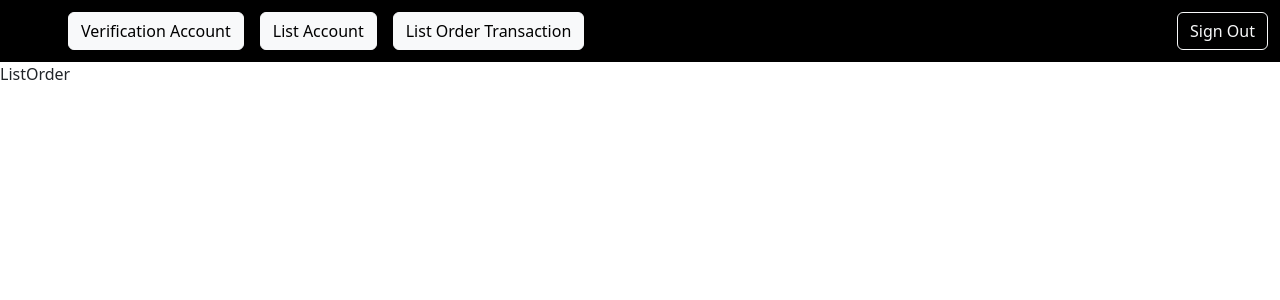
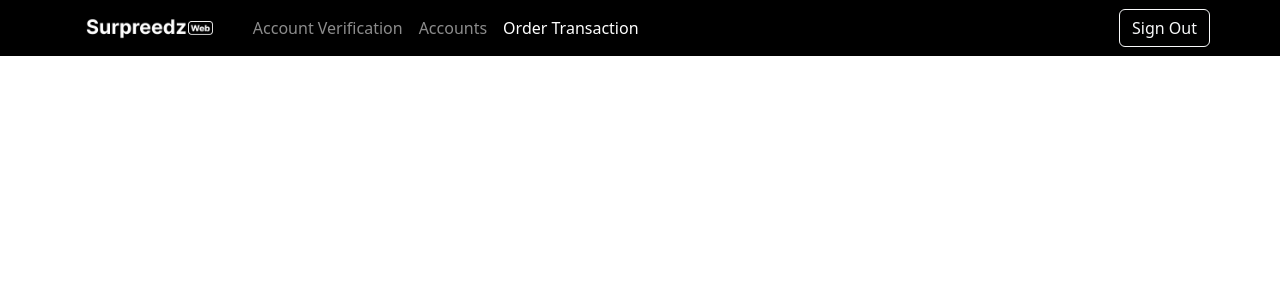
Before and after one commit to PandaNoob13/surpreedz-cms, a React (Create React App) app: page /list-order-transaction in a window 1280 px wide. Shown: the top 300 px of the page. Built offline with nearby package versions, Linux system fonts and the light colour scheme.

Commit message:
[edit] beautify navbar

```diff
--- a/src/features/Datatable/Datatable.js
+++ b/src/features/Datatable/Datatable.js
@@ -33,6 +33,7 @@ const columns = [
         field: 'accountName',
         headerName: 'Account name',
         flex: 0.8,
+        minWidth: 150,
         headerAlign: 'center',
     },
     {
@@ -40,10 +41,8 @@ const columns = [
         headerName: 'Photo URL',
         sortable: false,
         flex: 0.8,
+        minWidth: 250,
         headerAlign: 'center',
-        //   width: 160,
-        //   valueGetter: (params) =>
-        //     `${params.ro || ''}`,
     },
     {
         field: 'verificationButtons',
@@ -52,7 +51,7 @@ const columns = [
         flex: 1,
         headerAlign: 'center',
         align: 'center',
-        minWidth: 160,
+        minWidth: 250,
         renderCell: () => <VerificationButtons />
     },
   ];
--- a/src/navigation/Navbar/NavBarDashboard.js
+++ b/src/navigation/Navbar/NavBarDashboard.js
@@ -1,31 +1,32 @@
 import { NavLink } from "react-router-dom";
 import { useAuth } from "../../shared/UseAuth";
 import "./navbar.css";
-// import logo from "./SurpreedzLogo.png"
+import logo from "./SurpreedzLogo.png"
 
 const NavBarDashboard = () => {
     const {onLogout} = useAuth();
 
   return (
-    <nav className="navbar navbar-expand-lg navbar-dark bg-black">
-        <div className="container-fluid">
+    <nav className="navbar fixed-top navbar-expand-lg navbar-dark bg-black">
+        <div className="container px-0">
             <div className="navbar-brand pt-0 ms-3">
-                {/* <img src={logo} alt='surpreedz' height={'24'}></img> */}
+                <NavLink reloadDocument to='/' className="nav-link" aria-current="page"><img src={logo} alt='surpreedz' height={'24'}></img></NavLink>
             </div>
             <button className="navbar-toggler" type="button" data-bs-toggle="collapse" data-bs-target="#navbarSupportedContent" aria-controls="navbarSupportedContent" aria-expanded="false" aria-label="toggle navigation">
                 <span className="navbar-toggler-icon"></span>
             </button>
             <div className="collapse navbar-collapse px-3" id="navbarSupportedContent">
-                   <NavLink to='/verification-account'>
-                        <button  className="btn btn-light m-1 mx-2">Verification Account</button>
-                   </NavLink>
-                   <NavLink to='/list-account'>
-                        <button  className="btn btn-light m-1 mx-2">List Account</button>
-                   </NavLink>
-                   <NavLink to='/list-order-transaction'>
-                        <button  className="btn btn-light m-1 mx-2">List Order Transaction</button>
-                   </NavLink>
-
+                <ul className="navbar-nav me-auto mb-2 mb-lg-0 navbar-nav-scroll me-3">
+                    <li className="nav-item">
+                        <NavLink to='/verification-account' className="nav-link" aria-current="page">Account Verification</NavLink>
+                    </li>
+                    <li className="nav-item">
+                        <NavLink to='/list-account' className="nav-link" aria-current="page">Accounts</NavLink>
+                    </li>
+                    <li className="nav-item">
+                        <NavLink to='/list-order-transaction' className="nav-link" aria-current="page">Order Transaction</NavLink>
+                    </li>
+                </ul>
             </div>
             <div className="collapse navbar-collapse" id="navbarSupportedContent">
                 <ul className="navbar-nav me-auto mb-2 mb-lg-0 navbar-nav-scroll me-3">
```
Also changed, not shown: src/navigation/Navbar/SurpreedzLogo.png (added).
